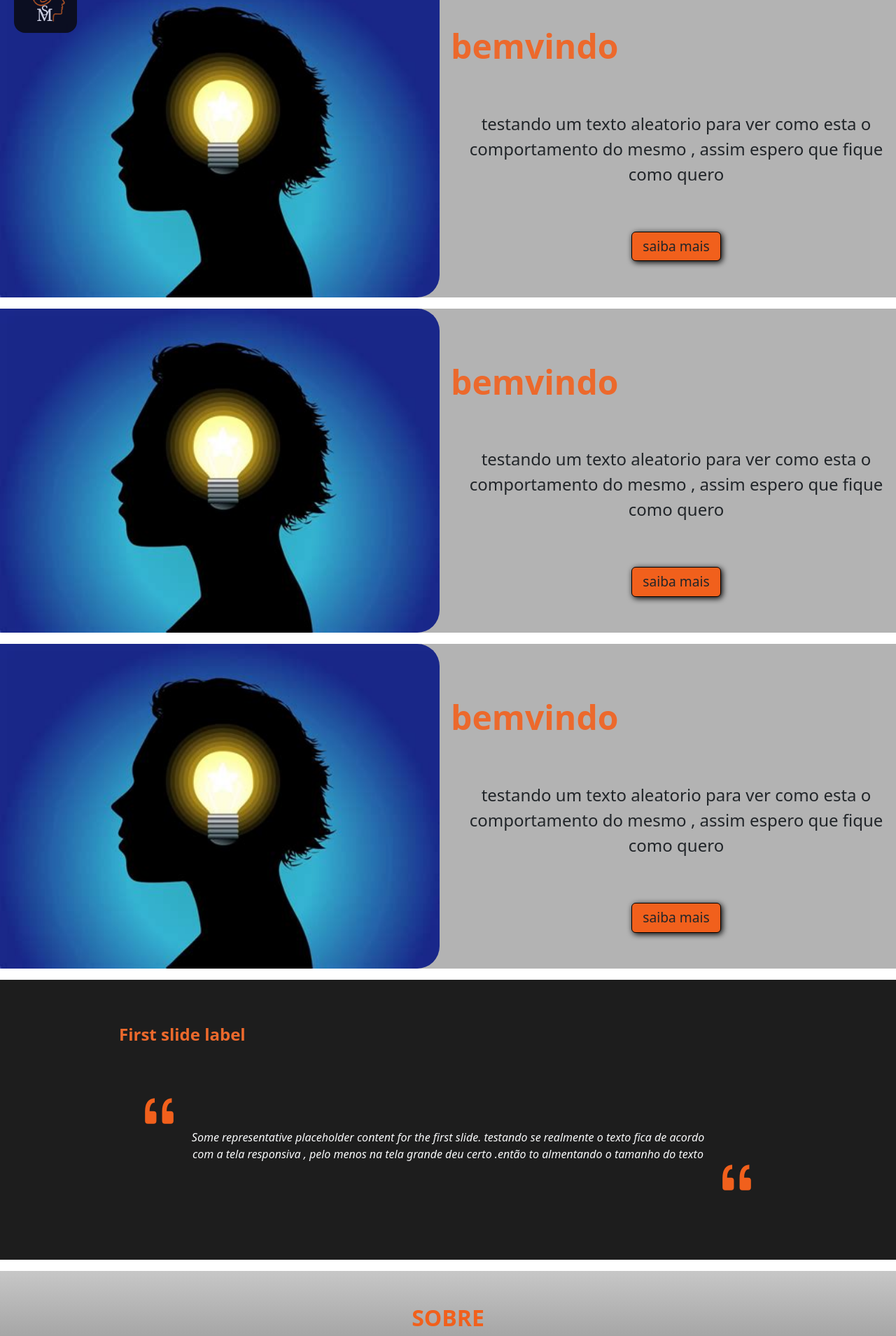
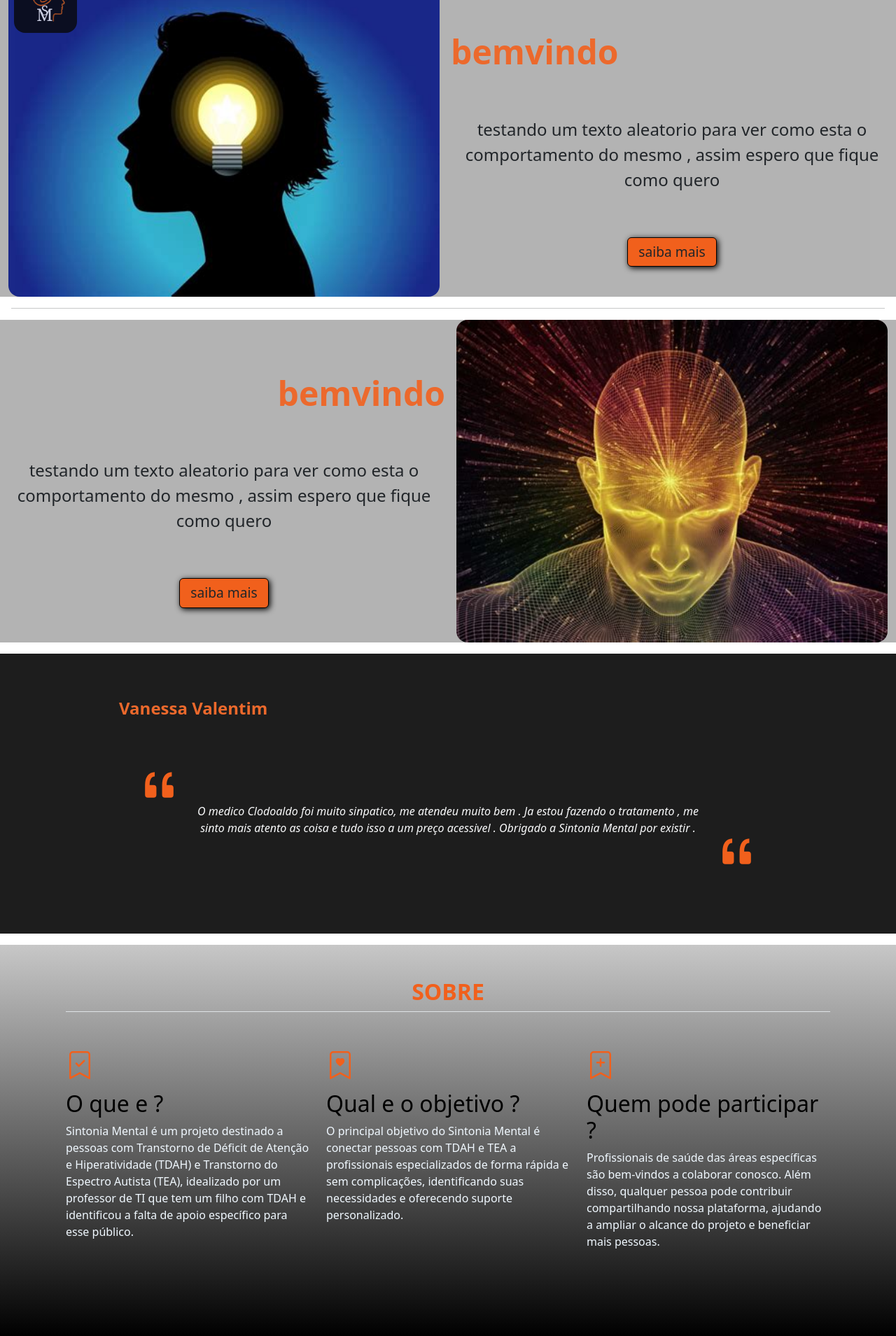
Before and after one commit to DougVikt/Sintonia-da-mente, a Django app: template SintoniaMental/principal_app/templates/home.html in a window 1280 px wide. Shown: the part 55-1964 px from the top of the page at 70% size. Run offline with Django 5.2, Linux system fonts and the light colour scheme; the template is opened without the code that fills it: most values are stand-ins (such as "Sample title", 1, 10 or a date in 2020); some libraries are stand-ins or nearby versions.

Commit message:
troca de carrossel para cards

```diff
--- a/SintoniaMental/principal_app/templates/avaliacoes.html
+++ b/SintoniaMental/principal_app/templates/avaliacoes.html
@@ -12,7 +12,7 @@
             <div class="carousel-item active{% if forloop.first %}active{% endif %}">
                 <div class="text-light container">
                     <div class="text-center m-5 text-md-start">
-                        <h4 class="m-4 p-3 ">First slide label</h4>
+                        <h4 class="m-4 p-3 ">Vanessa Valentim</h4>
                     </div>
                     <div class="row aligh-item-center sty-row">
                         <div class="col-2 sty-aspas fw-bold  d-flex flex-row-reverse align-self-start p-0">
@@ -21,7 +21,7 @@
                             </svg>
                         </div>
                         <div class="col-8 sty-text p-2 fst-italic  align-self-center">
-                            Some representative placeholder content for the first slide. testando se realmente o texto fica de acordo com a tela responsiva , pelo menos na tela grande deu certo .então to almentando o tamanho do texto
+                            O medico Clodoaldo foi muito sinpatico, me atendeu muito bem . Ja estou fazendo o tratamento , me sinto mais atento as coisa e tudo isso a um preço acessivel . Obrigado a Sintonia Mental por existir .
                          </div>
                         <div class="col-2 sty-aspas fw-bold  d-flex align-self-end p-0">
                             <svg xmlns="http://www.w3.org/2000/svg" width="65" height="65" fill="currentColor" class="bi bi-quote" viewBox="0 0 16 16">
--- /dev/null
+++ b/SintoniaMental/principal_app/templates/cards.html
@@ -0,0 +1,74 @@
+{% load static %}
+{% block cards_css %}
+<link rel="stylesheet" href="{% static 'Css/cards.css' %}">
+{% endblock %}
+
+{% block cards %}
+ {% comment %}
+  {{ objeto.id }} = id referente ao banco
+  {{ objeto.titulo }} = titulo da dica
+  {{ objeto.conteudo }} = conteudo resumido da dica
+  {{ objeto.descricao }} = descrição completa da dica que vai no modal
+  {{ objeto.imagem }} = caminho da imagem no statico
+  {{ objeto.desc_imagem }} = descrição da imagem
+ {% endcomment %}
+
+  {% comment %}{% for objeto in objetos %}{% endcomment %}
+  {% comment %} {% if forloop.counter0 == 0 or forloop.counter0 == 2 %} {% endcomment %}
+    <div class="row featurette p-0 m-0 sty-cards h-100">
+      <div class="col-md-6 " >
+        <img src="{% static 'imagens/mente1.jpg' %}" alt="" class="rounded-4 img-fluid w-100 h-100" />
+      </div>
+      <div class="col-md-6 p-1 ">
+        <h1 class="py-4 sty-h1 mt-5 mb-3 d-md-block text-md-start text-center">bemvindo</h1><br>
+        <p class="sty-p text-center px-3">
+          testando um texto aleatorio para ver como esta o comportamento do mesmo , assim espero que fique como quero
+        </p><br>
+        <div class="mt-4 mb-4 text-center">
+          <button class="sty-button btn "data-bs-toggle="modal" data-bs-target="#modaldica-{{ objeto.id }}">saiba mais</button>
+        </div>
+      </div>
+    </div>
+    <hr class="featurette-divider m-3">
+  {% comment %} {% else %} {% endcomment %}
+    <div class="row featurette p-0 m-0 sty-cards h-100">
+      <div class="col-md-6 p-1 ">
+        <h1 class="py-4 sty-h1 mt-5 mb-3 d-md-block text-md-end text-center">bemvindo</h1><br>
+        <p class="sty-p text-center px-3">
+          testando um texto aleatorio para ver como esta o comportamento do mesmo , assim espero que fique como quero
+        </p><br>
+        <div class="mt-4 mb-4 text-center">
+          <button class="sty-button btn "data-bs-toggle="modal" data-bs-target="#modaldica-{{ objeto.id }}">saiba mais</button>
+        </div>
+      </div>
+      <div class="col-md-6 " >
+        <img src="{% static 'imagens/mente2.jpg' %}" alt="" class="rounded-4 img-fluid sty-img2 w-100 h-100" />
+      </div>
+    </div>
+
+      <!--------------- modal ---------------------->
+        <div class="modal fade" id="modaldica" tabindex="-1" aria-labelledby="modaldica-{{ objeto.id }}" aria-hidden="true">
+          <div class="modal-dialog ">
+            <div class="modal-content bg-secondary text-light">
+              <div class="modal-header">
+                <h5 class="modal-title">{{ objeto.titulo }}</h5>
+                <button type="button" class="btn-close" data-bs-dismiss="modal" aria-label="Close"></button>
+              </div>
+              <div class="modal-body">
+                <p>{{ objeto.descricao }}</p>
+              </div>
+              <div class="modal-footer">
+                <button type="button" class="btn btn-warning" data-bs-dismiss="modal">Fechar</button>
+            </div>
+            </div>
+          </div>
+        </div>
+
+
+      {% comment %}{% endfor %}{% endcomment %}
+
+
+
+
+
+{% endblock %}
--- a/SintoniaMental/principal_app/templates/carrossel.html
+++ /dev/null
@@ -1,91 +0,0 @@
-{% load static %}
-{% block carosel_css %}
-<link rel="stylesheet" href="{% static 'Css/carrossel.css' %}">
-{% endblock %}
-
-{% block carrossel %}
-
-<div id="carrossel" class="carousel slide carousel-fade sty-carrossel mt-3 h-50" data-bs-ride="carousel" data-interval="9000" >
-    <div class="carousel-inner p-0 m-0">
-      {% comment %}{% for dica in dicas %}{% endcomment %}
-      <div class="carousel-item active{% if forloop.first %}active{% endif %} sty-carrossel-item">
-        <div class="row ">
-        {% comment %}{% if id_dica|divisibleby:2 %} {% endcomment %}
-       <!--usa esse quando o id da dica e par -->
-          <div class="col-md-6 " >
-            <img src="{% static 'imagens/mente1.jpg' %}" alt="" class="img-fluid sty-img1 w-100 h-100" />
-          </div>
-          <div class="col-md-6 p-1 ">
-            <h1 class="py-4 sty-h1 mt-5 mb-3 d-md-block text-md-start text-center">bemvindo</h1><br>
-            <p class="sty-p text-center px-3">
-              testando um texto aleatorio para ver como esta o comportamento do mesmo , assim espero que fique como quero
-            </p><br>
-            <div class="mt-4 mb-4 text-center">
-              <button class="sty-button btn "data-bs-toggle="modal" data-bs-target="#modaldica">saiba mais</button>
-            </div>
-          </div>
-        </div><!--retirar-->
-      </div> <!--retirar-->
-
-      <div class="carousel-item sty-carrossel-item"><!--retirar-->
-        <div class="row "><!--retirar-->
-       {% comment %}{% else %}{% endcomment %}
-       <!--usa esse quando o id da dica e impar -->
-          <div class="col-md-6 p-1 ">
-            <h1 class="py-4 sty-h1 mt-5 mb-3 d-md-block text-md-end text-center">bemvindo</h1><br>
-            <p class="sty-p text-center px-3">
-              testando um texto aleatorio para ver como esta o comportamento do mesmo , assim espero que fique como quero
-            </p><br>
-            <div class="mt-4 mb-4 text-center">
-              <button class="sty-button btn "data-bs-toggle="modal" data-bs-target="#modaldica">saiba mais</button>
-            </div>
-          </div>
-          <div class="col-md-6 " >
-            <img src="{% static 'imagens/mente2.jpg' %}" alt="" class="img-fluid sty-img2 w-100 h-100" />
-          </div>
-        </div><!--retirar-->
-      </div><!--retirar-->
-     <!--retirar todo o bloco-->
-      <div class="carousel-item sty-carrossel-item">
-        <div class="row ">
-          <div class="col-md-6 " >
-            <img src="{% static 'imagens/mente3.jpg' %}" alt="" class="img-fluid sty-img1 w-100 h-100" />
-          </div>
-          <div class="col-md-6 p-1 ">
-            <h1 class="py-4 sty-h1 mt-5 mb-3 d-md-block text-md-start text-center">bemvindo</h1><br>
-            <p class="sty-p text-center px-3">
-              testando um texto aleatorio para ver como esta o comportamento do mesmo , assim espero que fique como quero
-            </p><br>
-            <div class="mt-4 mb-4 text-center">
-              <button class="sty-button btn  "data-bs-toggle="modal" data-bs-target="#modaldica">saiba mais</button>
-            </div>
-          </div>
-      {% comment %}{% endif %} {% endcomment %}
-        </div>
-      </div>
-      <!--------------- modal ---------------------->
-        <div class="modal fade" id="modaldica" tabindex="-1" aria-labelledby="modaldica" aria-hidden="true">
-          <div class="modal-dialog ">
-            <div class="modal-content bg-secondary text-light">
-              <div class="modal-header">
-                <h5 class="modal-title">Modal title</h5>
-                <button type="button" class="btn-close" data-bs-dismiss="modal" aria-label="Close"></button>
-              </div>
-              <div class="modal-body">
-                <p>Modal body text goes here.</p>
-              </div>
-              <div class="modal-footer">
-                <button type="button" class="btn btn-warning" data-bs-dismiss="modal">Entendi</button>
-            </div>
-            </div>
-          </div>
-        </div>
-
-
-      {% comment %}{% endfor %}{% endcomment %}
-    </div>
-</div>
-
-
-
-{% endblock %}
--- a/SintoniaMental/principal_app/templates/home.html
+++ b/SintoniaMental/principal_app/templates/home.html
@@ -59,12 +59,12 @@
             <button type="button" class=" btiniciar" href="#quest">Iniciar</button>
           </div>
       </nav>
+      <br>
       <section id="iniciar">
-        <!------------------ carrossel -------------------->
-        {% block carrossel %}
-          {% include 'carrossel.html' %}
-          {% include 'carrossel.html' %}
-          {% include 'carrossel.html' %}
+        <!------------------ cards -------------------->
+        {% block cards %}
+          {% include 'cards.html' %}
+          {% comment %} {% include 'cards.html' with objeto=objeto %}{% endcomment %}
         {% endblock %}
       </section>
       <section id="depoimentos">
--- a/SintoniaMental/static/Css/carrossel.css
+++ b/SintoniaMental/static/Css/cards.css
@@ -1,18 +1,11 @@
-.sty-img1{
-    border-radius: 0 2rem 2rem 0;
-}
-.sty-img2{
-    border-radius: 2rem 0 0 2rem;
-}
-.sty-carrossel-item{
+.sty-cards{
     background-color: rgba(148, 148, 148, 0.705);
-    transition: transform 5s ease-in-out ;
+
 }
 .sty-h1{
     font-size: 3rem;
     font-weight: 700;
     color: rgb(236, 105, 44);
-
 
 }
 .sty-p{
@@ -35,13 +28,3 @@
     width: 8.5rem;
     height: 2.9rem;
 }
-@media (max-width: 768px) {
-    .sty-img1{
-        border-radius:0 0 2rem 2rem;
-    }
-    .sty-img2{
-        border-radius:2rem 2rem 0 0;
-    }
-
-
-}
```
Also changed, not shown: SintoniaMental/principal_app/views.py (+17 -0 lines).
